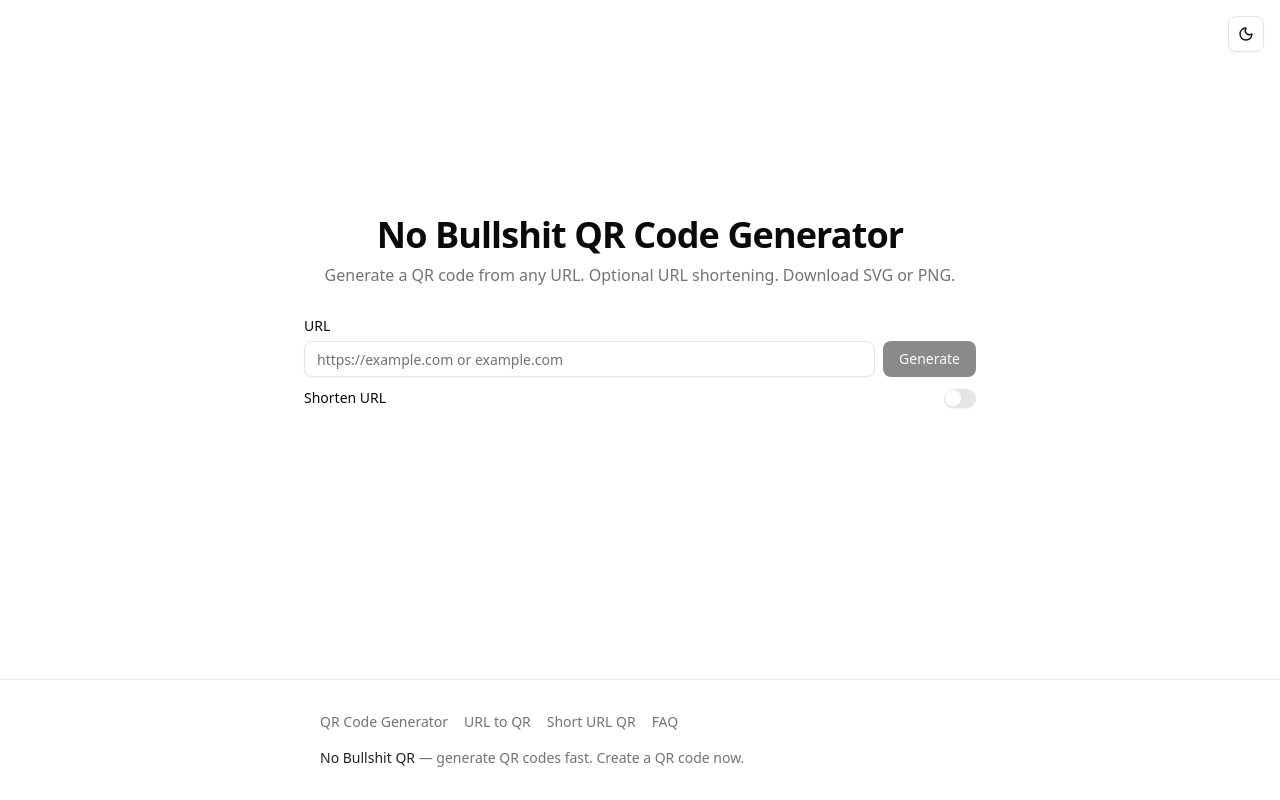
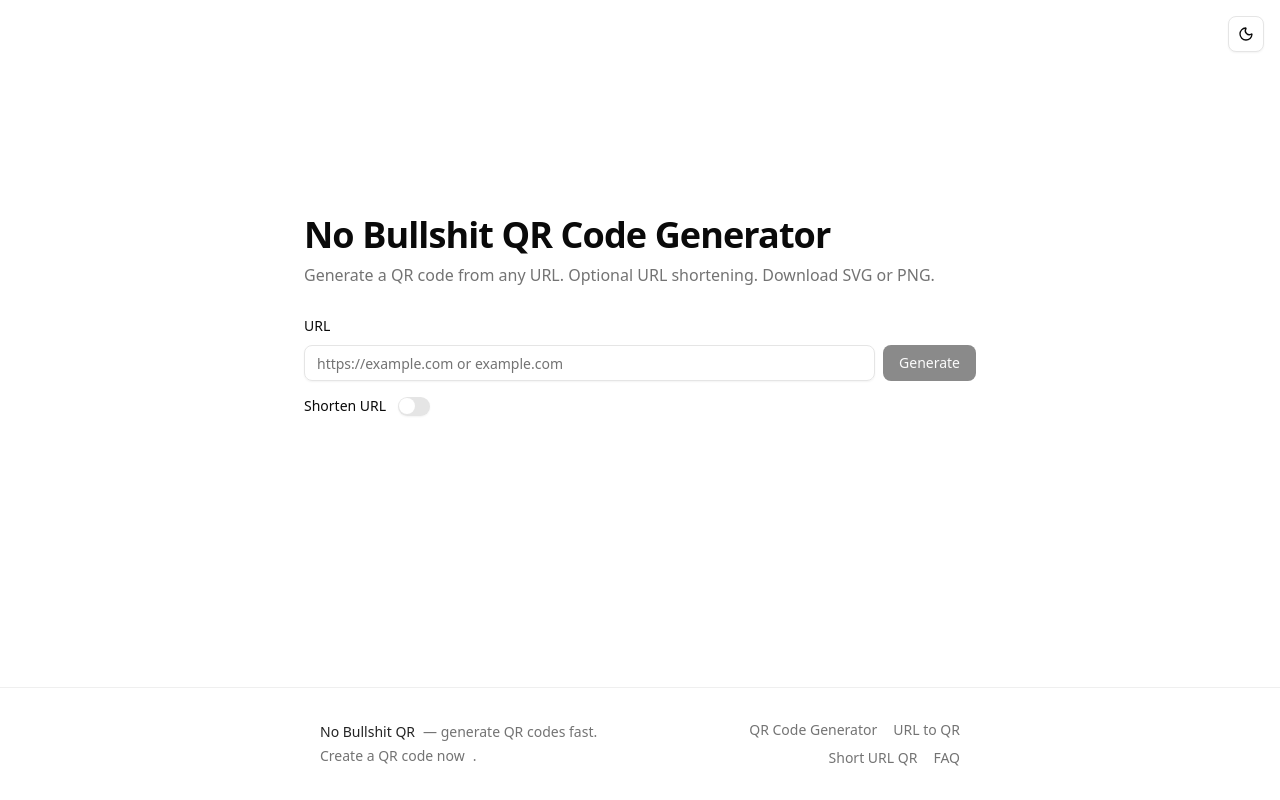
Before and after one commit to joelpeckham/qr, a Next.js app: page / in a window 1280 px wide. Built offline with nearby package versions, Linux system fonts and the light colour scheme.

Commit message:
UI updates

```diff
--- a/app/faq/page.tsx
+++ b/app/faq/page.tsx
@@ -47,11 +47,11 @@ export default function FaqPage() {
 
   return (
     <div className="min-h-screen bg-background flex flex-col">
-      <div className="flex-1 px-4 py-10">
-        <main className="mx-auto w-full max-w-2xl space-y-8">
-          <header className="space-y-3">
-            <h1 className="text-4xl font-bold tracking-tight">QR Code Generator FAQ</h1>
-            <p className="text-muted-foreground">Quick answers, no fluff.</p>
+      <div className="flex-1 px-4 py-8 sm:py-10">
+        <main className="mx-auto w-full max-w-2xl space-y-6 sm:space-y-8">
+          <header className="space-y-2">
+            <h1 className="text-3xl font-bold tracking-tight sm:text-4xl">QR Code Generator FAQ</h1>
+            <p className="text-sm text-muted-foreground sm:text-base">Quick answers, no fluff.</p>
             <Link href="/" className="underline underline-offset-4 hover:text-foreground">
               Back to the generator →
             </Link>
--- a/app/qr-code-generator/page.tsx
+++ b/app/qr-code-generator/page.tsx
@@ -43,11 +43,11 @@ export default function QrCodeGeneratorPage() {
 
   return (
     <div className="min-h-screen bg-background flex flex-col">
-      <div className="flex-1 px-4 py-10">
-        <main className="mx-auto w-full max-w-2xl space-y-8">
-          <header className="space-y-3">
-            <h1 className="text-4xl font-bold tracking-tight">QR Code Generator (No Bullshit)</h1>
-            <p className="text-muted-foreground">
+      <div className="flex-1 px-4 py-8 sm:py-10">
+        <main className="mx-auto w-full max-w-2xl space-y-6 sm:space-y-8">
+          <header className="space-y-2">
+            <h1 className="text-3xl font-bold tracking-tight sm:text-4xl">QR Code Generator (No Bullshit)</h1>
+            <p className="text-sm text-muted-foreground sm:text-base">
               Generate a QR code from any URL in seconds. Optional URL shortening. Download SVG or PNG.
             </p>
             <Link href="/" className="underline underline-offset-4 hover:text-foreground">
--- a/app/short-url-qr/page.tsx
+++ b/app/short-url-qr/page.tsx
@@ -43,11 +43,11 @@ export default function ShortUrlQrPage() {
 
   return (
     <div className="min-h-screen bg-background flex flex-col">
-      <div className="flex-1 px-4 py-10">
-        <main className="mx-auto w-full max-w-2xl space-y-8">
-          <header className="space-y-3">
-            <h1 className="text-4xl font-bold tracking-tight">Short URL QR Code</h1>
-            <p className="text-muted-foreground">
+      <div className="flex-1 px-4 py-8 sm:py-10">
+        <main className="mx-auto w-full max-w-2xl space-y-6 sm:space-y-8">
+          <header className="space-y-2">
+            <h1 className="text-3xl font-bold tracking-tight sm:text-4xl">Short URL QR Code</h1>
+            <p className="text-sm text-muted-foreground sm:text-base">
               Want a smaller, easier-to-scan QR code? A short URL can help. Generate and download SVG/PNG in seconds.
             </p>
             <Link href="/" className="underline underline-offset-4 hover:text-foreground">
--- a/app/url-to-qr/page.tsx
+++ b/app/url-to-qr/page.tsx
@@ -43,11 +43,11 @@ export default function UrlToQrPage() {
 
   return (
     <div className="min-h-screen bg-background flex flex-col">
-      <div className="flex-1 px-4 py-10">
-        <main className="mx-auto w-full max-w-2xl space-y-8">
-          <header className="space-y-3">
-            <h1 className="text-4xl font-bold tracking-tight">URL to QR Code</h1>
-            <p className="text-muted-foreground">
+      <div className="flex-1 px-4 py-8 sm:py-10">
+        <main className="mx-auto w-full max-w-2xl space-y-6 sm:space-y-8">
+          <header className="space-y-2">
+            <h1 className="text-3xl font-bold tracking-tight sm:text-4xl">URL to QR Code</h1>
+            <p className="text-sm text-muted-foreground sm:text-base">
               Turn any link into a QR code. No fluff: paste a URL, generate, and download SVG/PNG.
             </p>
             <Link href="/" className="underline underline-offset-4 hover:text-foreground">
--- a/components/DownloadControls.tsx
+++ b/components/DownloadControls.tsx
@@ -17,10 +17,10 @@ export function DownloadControls({
   onDownloadPng,
 }: DownloadControlsProps) {
   return (
-    <div className="flex gap-4">
+    <div className="flex flex-col gap-2 sm:flex-row">
       <Button
         onClick={onDownloadSvg}
-        className="flex-1"
+        className="w-full sm:flex-1"
         variant="default"
         disabled={downloadingSvg || downloadingPng}
         aria-label="Download QR code as SVG"
@@ -39,7 +39,7 @@ export function DownloadControls({
       </Button>
       <Button
         onClick={onDownloadPng}
-        className="flex-1"
+        className="w-full sm:flex-1"
         variant="default"
         disabled={downloadingPng || downloadingSvg}
         aria-label="Download QR code as PNG"
--- a/components/HomeClient.tsx
+++ b/components/HomeClient.tsx
@@ -236,11 +236,11 @@ export function HomeClient() {
   return (
     <div className="min-h-screen bg-background flex flex-col">
       <ThemeToggle />
-      <div className="flex-1 flex items-center justify-center px-4 py-10">
-        <main className="mx-auto w-full max-w-2xl space-y-8">
-          <div className="text-center space-y-2">
-            <h1 className="text-4xl font-bold tracking-tight">No Bullshit QR Code Generator</h1>
-            <p className="text-muted-foreground">
+      <div className="flex-1 flex items-center justify-center px-4 py-8 sm:py-10">
+        <main className="mx-auto w-full max-w-2xl space-y-6 sm:space-y-8">
+          <div className="space-y-2 text-left">
+            <h1 className="text-3xl font-bold tracking-tight sm:text-4xl">No Bullshit QR Code Generator</h1>
+            <p className="text-sm text-muted-foreground sm:text-base">
               Generate a QR code from any URL. Optional URL shortening. Download SVG or PNG.
             </p>
           </div>
--- a/components/PngSettings.tsx
+++ b/components/PngSettings.tsx
@@ -18,10 +18,11 @@ export function PngSettings({
   onTransparentBgChange,
 }: PngSettingsProps) {
   return (
-    <div className="space-y-4 border-t pt-4">
+    <div className="space-y-3 border-t pt-3">
       <div className="space-y-2">
-        <div className="flex items-center justify-between">
-          <Label htmlFor="png-size">PNG Size: {pngSize[0]}px</Label>
+        <div className="flex flex-col gap-1 sm:flex-row sm:items-center sm:gap-3">
+          <Label htmlFor="png-size">PNG Size</Label>
+          <span className="text-sm text-muted-foreground tabular-nums">{pngSize[0]}px</span>
         </div>
         <Slider
           id="png-size"
@@ -38,7 +39,7 @@ export function PngSettings({
         </div>
       </div>
 
-      <div className="flex items-center justify-between">
+      <div className="flex flex-col gap-2 sm:flex-row sm:items-center sm:gap-3">
         <Label htmlFor="transparent-bg">Transparent Background</Label>
         <Switch
           id="transparent-bg"
--- a/components/QRCodeDisplay.tsx
+++ b/components/QRCodeDisplay.tsx
@@ -37,7 +37,7 @@ export function QRCodeDisplay({
   transparentBg,
 }: QRCodeDisplayProps) {
   return (
-    <div className="flex flex-col items-center justify-center p-8 bg-card rounded-lg border">
+    <div className="flex flex-col items-center justify-center rounded-lg border bg-card p-4 sm:p-8">
       <QRCodeSVG
         ref={qrSvgRef}
         value={value}
--- a/components/SiteFooter.tsx
+++ b/components/SiteFooter.tsx
@@ -11,19 +11,25 @@ export function SiteFooter() {
   return (
     <footer className="mt-10 border-t border-border/60">
       <div className="mx-auto w-full max-w-2xl px-4 py-8 text-sm text-muted-foreground">
-        <nav aria-label="Site navigation" className="flex flex-wrap gap-x-4 gap-y-2">
-          {links.map((l) => (
-            <Link key={l.href} href={l.href} className="hover:text-foreground underline-offset-4 hover:underline">
-              {l.label}
+        <div className="flex flex-col gap-4 sm:flex-row sm:items-center sm:justify-between">
+          <div className="flex flex-wrap items-baseline gap-x-2 gap-y-1">
+            <span className="text-foreground/90">No Bullshit QR</span>
+            <span>— generate QR codes fast.</span>
+            <Link href="/" className="hover:text-foreground underline-offset-4 hover:underline">
+              Create a QR code now
             </Link>
-          ))}
-        </nav>
-        <div className="mt-4">
-          <span className="text-foreground/90">No Bullshit QR</span> — generate QR codes fast.{" "}
-          <Link href="/" className="hover:text-foreground underline-offset-4 hover:underline">
-            Create a QR code now
-          </Link>
-          .
+            <span>.</span>
+          </div>
+          <nav
+            aria-label="Site navigation"
+            className="flex flex-wrap gap-x-4 gap-y-2 sm:justify-end"
+          >
+            {links.map((l) => (
+              <Link key={l.href} href={l.href} className="hover:text-foreground underline-offset-4 hover:underline">
+                {l.label}
+              </Link>
+            ))}
+          </nav>
         </div>
       </div>
     </footer>
--- a/components/UrlInput.tsx
+++ b/components/UrlInput.tsx
@@ -43,9 +43,9 @@ export function UrlInput({
   const [shortUrlRef] = useAutoAnimate();
 
   return (
-    <div className="space-y-2">
+    <div className="space-y-3">
       <Label htmlFor="url">URL</Label>
-      <div className="flex gap-2">
+      <div className="flex flex-col gap-2 sm:flex-row">
         <Input
           ref={inputRef}
           id="url"
@@ -63,7 +63,7 @@ export function UrlInput({
           autoCorrect="off"
           autoCapitalize="off"
           spellCheck={false}
-          className="flex-1"
+          className="w-full sm:flex-1"
           aria-label="Enter URL to generate QR code"
           aria-describedby={error ? "url-error" : undefined}
         />
@@ -72,11 +72,12 @@ export function UrlInput({
           disabled={loading || !url.trim()}
           variant="default"
           aria-label="Generate QR code"
+          className="w-full sm:w-auto sm:shrink-0"
         >
           {loading ? "Generating..." : "Generate"}
         </Button>
       </div>
-      <div className="flex items-center justify-between pt-1">
+      <div className="flex flex-col gap-2 pt-1 sm:flex-row sm:items-center sm:gap-3">
         <Label htmlFor="shorten-url">Shorten URL</Label>
         <Switch
           id="shorten-url"
```
